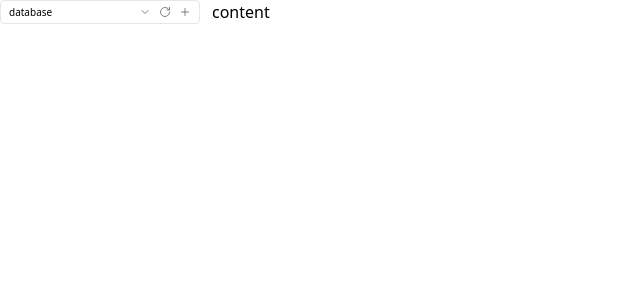
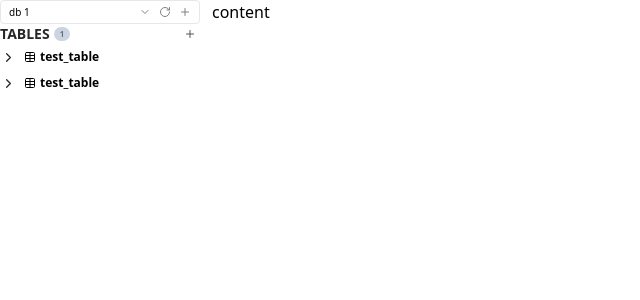
Before and after one commit to viktoravelino/database-manager, a React (Vite) app: page / in a window 1280 px wide. Shown: the top 300 px of the page, without its empty margins (0-640 px from the left). Built offline with nearby package versions, Linux system fonts and the light colour scheme.

Commit message:
files explorer

```diff
--- a/package.json
+++ b/package.json
@@ -10,7 +10,9 @@
     "preview": "vite preview"
   },
   "dependencies": {
+    "@radix-ui/react-collapsible": "^1.0.3",
     "@radix-ui/react-select": "^2.0.0",
+    "@radix-ui/react-separator": "^1.0.3",
     "@radix-ui/react-slot": "^1.0.2",
     "class-variance-authority": "^0.7.0",
     "clsx": "^2.0.0",
--- a/src/App.tsx
+++ b/src/App.tsx
@@ -1,36 +1,15 @@
-import {
-  Select,
-  SelectContent,
-  SelectItem,
-  SelectTrigger,
-  SelectValue,
-} from "@/components/ui/select";
-import { RotateCw, Plus } from "lucide-react";
-import { Button } from "./components/ui/button";
+import { Explorer } from "./components/Explorer";
+import { DatabaseSelect } from "./components/DatabaseSelect";
 
 function App() {
   return (
     <div className="grid grid-cols-[200px_1fr] gap-3">
       <aside>
-        <div className="border flex items-center px-1 py-1 h-6 rounded">
-          <Select>
-            <SelectTrigger className="w-full">
-              <SelectValue placeholder="database" />
-            </SelectTrigger>
-            <SelectContent>
-              <SelectItem value="light">db 1</SelectItem>
-              <SelectItem value="dark">db 2</SelectItem>
-              <SelectItem value="system">db 3</SelectItem>
-            </SelectContent>
-          </Select>
-          <Button variant="ghost" size="icon" className="aspect-square">
-            <RotateCw className="h-3 w-h-3 opacity-50" />
-          </Button>
-          <Button variant="ghost" size="icon">
-            <Plus className="h-3 w-3 opacity-50" />
-          </Button>
-        </div>
+        <DatabaseSelect />
+
+        <Explorer />
       </aside>
+
       <main>content</main>
     </div>
   );
--- /dev/null
+++ b/src/components/DatabaseSelect/index.tsx
@@ -0,0 +1,32 @@
+import {
+  Select,
+  SelectTrigger,
+  SelectValue,
+  SelectContent,
+  SelectItem,
+} from "@/components/ui/select";
+import { RotateCw, Plus } from "lucide-react";
+import { Button } from "../ui/button";
+
+export function DatabaseSelect() {
+  return (
+    <div className="border flex items-center px-1 py-1 h-6 rounded">
+      <Select defaultValue="db-1">
+        <SelectTrigger className="w-full">
+          <SelectValue placeholder="database" />
+        </SelectTrigger>
+        <SelectContent>
+          <SelectItem value="db-1">db 1</SelectItem>
+          <SelectItem value="db-2">db 2</SelectItem>
+          <SelectItem value="db-3">db 3</SelectItem>
+        </SelectContent>
+      </Select>
+      <Button variant="ghost" size="icon" className="aspect-square">
+        <RotateCw className="h-3 w-h-3 opacity-50" />
+      </Button>
+      <Button variant="ghost" size="icon">
+        <Plus className="h-3 w-3 opacity-50" />
+      </Button>
+    </div>
+  );
+}
--- /dev/null
+++ b/src/components/Explorer/index.tsx
@@ -0,0 +1,45 @@
+import { Plus, Table } from "lucide-react";
+import { Button } from "@/components/ui/button";
+import { TableMenu } from "./tableMenu";
+import { TableColumnMenu } from "./tableColumnMenu";
+
+export function Explorer() {
+  return (
+    <div>
+      {/* Explorer header */}
+      <div className="flex items-center">
+        <strong className="text-sm text-zinc-800">TABLES</strong>
+        <div className="ml-1 rounded-full text-[8px] bg-slate-300 font-bold text-zinc-500 px-1.5 py-0.5 flex justify-center items-center leading-tight">
+          1
+        </div>
+        <Button className="ml-auto" variant="ghost" size="icon">
+          <Plus className="h-3 w-3 text-zinc-600" />
+        </Button>
+      </div>
+      {/* Explorer header end */}
+
+      {/* Explorer content */}
+      <nav>
+        <TableMenu title="test_table" icon={Table}>
+          <TableColumnMenu label="id" subLabel="int unsigned"></TableColumnMenu>
+          <TableColumnMenu
+            label="created_at"
+            subLabel="timestamp"
+          ></TableColumnMenu>
+          {/* <TableColumnMenu>created_at</TableColumnMenu> */}
+        </TableMenu>
+
+        {/* <Separator /> */}
+
+        <TableMenu title="test_table" icon={Table}>
+          <TableColumnMenu label="id" subLabel="int unsigned"></TableColumnMenu>
+          <TableColumnMenu
+            label="created_at"
+            subLabel="timestamp"
+          ></TableColumnMenu>
+          {/* <TableColumnMenu>created_at</TableColumnMenu> */}
+        </TableMenu>
+      </nav>
+    </div>
+  );
+}
--- /dev/null
+++ b/src/components/Explorer/tableColumnMenu.tsx
@@ -0,0 +1,29 @@
+import { ReactNode } from "react";
+// import { useOpenFiles } from '@/hooks/useOpenFiles';
+
+//extends LinkProps
+interface TableColumnMenuProps {
+  children?: ReactNode[];
+  label: string;
+  subLabel: string;
+}
+
+export function TableColumnMenu(props: TableColumnMenuProps) {
+  const { label, subLabel } = props;
+  //   const { markFileAsOpen } = useOpenFiles();
+  //   const pathName = usePathname();
+
+  //   const isCurrentActive = pathName === props.href;
+
+  return (
+    <span
+      //   data-active={isCurrentActive}
+      //   onClick={() => markFileAsOpen(props.href.toString())}
+      className="flex text-[10px] items-center justify-between gap-2 pt-1 pl-5 data-[active=true]:bg-[#2a273f] data-[active=true]:text-[#E0DEF2]"
+      {...props}
+    >
+      <span className="font-semibold">{label}</span>
+      <span className="text-[#817c9c]">{subLabel}</span>
+    </span>
+  );
+}
--- /dev/null
+++ b/src/components/Explorer/tableMenu.tsx
@@ -0,0 +1,39 @@
+import * as Collapsible from "@radix-ui/react-collapsible";
+import { ChevronDown, ChevronRight, LucideIcon } from "lucide-react";
+import { ReactNode, useState } from "react";
+
+interface TableMenuProps {
+  title: string;
+  children: ReactNode;
+  defaultOpen?: boolean;
+  icon: LucideIcon;
+}
+
+export function TableMenu({
+  title,
+  children,
+  defaultOpen = false,
+  icon: Icon,
+}: TableMenuProps) {
+  const [isOpen, setIsOpen] = useState(defaultOpen);
+
+  return (
+    <Collapsible.Root open={isOpen} onOpenChange={setIsOpen}>
+      <Collapsible.Trigger className="flex items-center gap-2 py-1 w-full border border-transparent">
+        {isOpen ? (
+          <ChevronDown className="text-zinc-800" size={15} />
+        ) : (
+          <ChevronRight className="text-zinc-800" size={15} />
+        )}
+        <span className="text-xs font-semibold inline-flex items-center gap-1">
+          {Icon && <Icon className="h-3 w-3" />}
+          {title}
+        </span>
+      </Collapsible.Trigger>
+
+      <Collapsible.Content className="ml-2 border-l-[1px] border-zinc-700 mb-2">
+        {children}
+      </Collapsible.Content>
+    </Collapsible.Root>
+  );
+}
--- a/src/components/ui/button.tsx
+++ b/src/components/ui/button.tsx
@@ -53,4 +53,5 @@ const Button = React.forwardRef<HTMLButtonElement, ButtonProps>(
 )
 Button.displayName = "Button"
 
+// eslint-disable-next-line react-refresh/only-export-components
 export { Button, buttonVariants }
--- /dev/null
+++ b/src/components/ui/collapsible.tsx
@@ -0,0 +1,9 @@
+import * as CollapsiblePrimitive from "@radix-ui/react-collapsible"
+
+const Collapsible = CollapsiblePrimitive.Root
+
+const CollapsibleTrigger = CollapsiblePrimitive.CollapsibleTrigger
+
+const CollapsibleContent = CollapsiblePrimitive.CollapsibleContent
+
+export { Collapsible, CollapsibleTrigger, CollapsibleContent }
--- /dev/null
+++ b/src/components/ui/separator.tsx
@@ -0,0 +1,29 @@
+import * as React from "react"
+import * as SeparatorPrimitive from "@radix-ui/react-separator"
+
+import { cn } from "@/lib/utils"
+
+const Separator = React.forwardRef<
+  React.ElementRef<typeof SeparatorPrimitive.Root>,
+  React.ComponentPropsWithoutRef<typeof SeparatorPrimitive.Root>
+>(
+  (
+    { className, orientation = "horizontal", decorative = true, ...props },
+    ref
+  ) => (
+    <SeparatorPrimitive.Root
+      ref={ref}
+      decorative={decorative}
+      orientation={orientation}
+      className={cn(
+        "shrink-0 bg-zinc-200 dark:bg-zinc-800",
+        orientation === "horizontal" ? "h-[1px] w-full" : "h-full w-[1px]",
+        className
+      )}
+      {...props}
+    />
+  )
+)
+Separator.displayName = SeparatorPrimitive.Root.displayName
+
+export { Separator }
```
Also changed, not shown: 1 other file (tests, documents, lock files or other folders).
